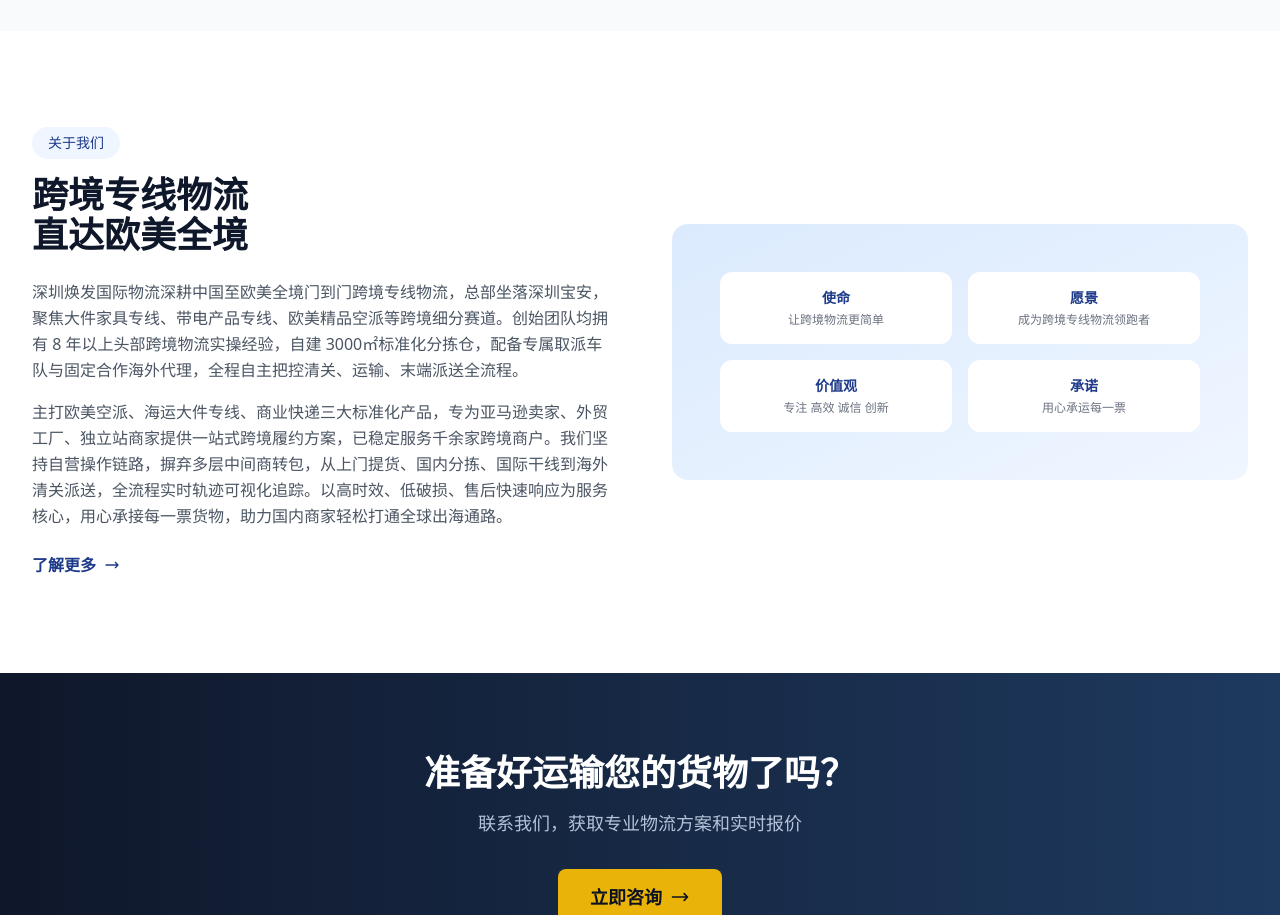
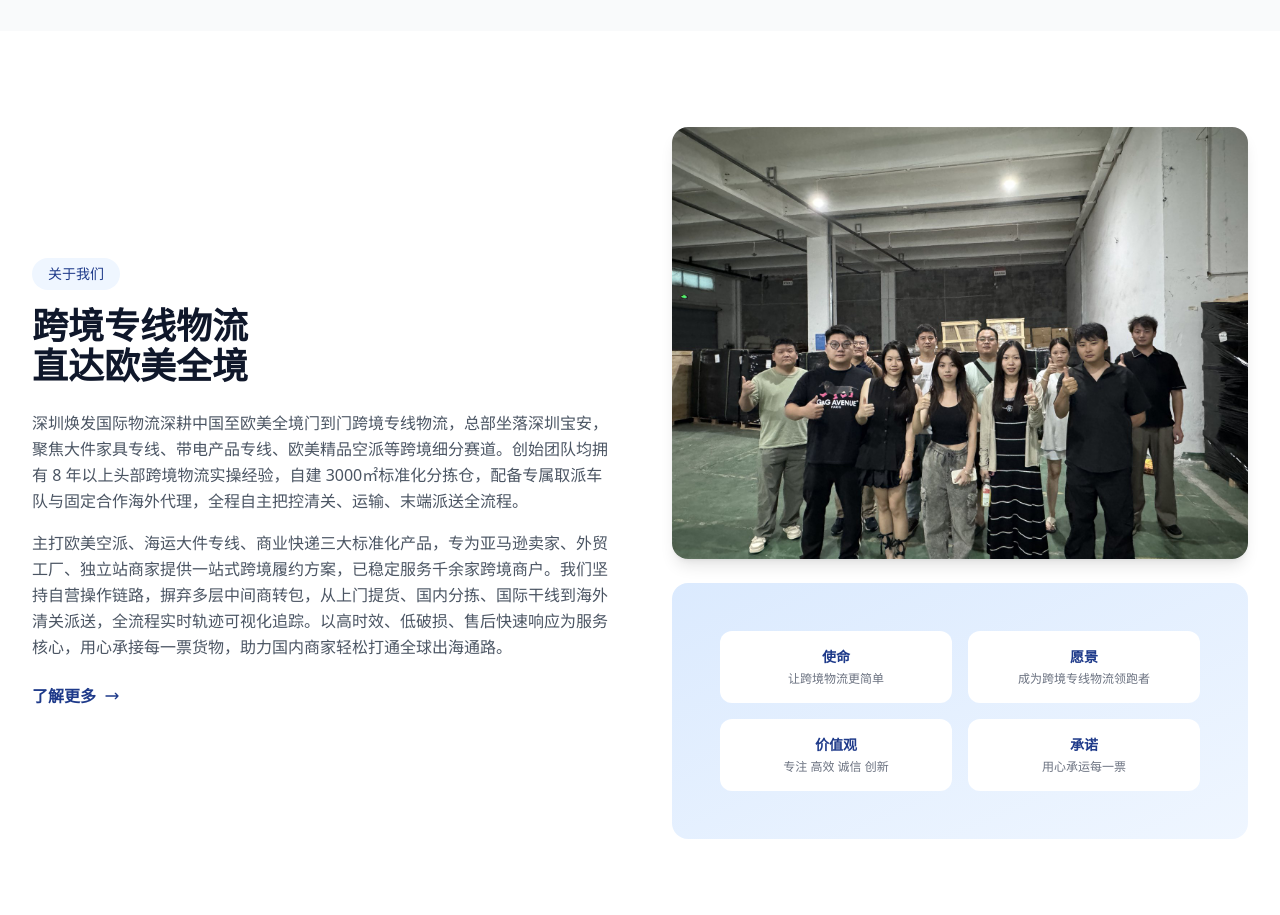
Before and after one commit to chengyao2323-sketch/huanfa-logistics, a Next.js app: page / in a window 1280 px wide. Shown: the part 1700-2615 px from the top of the page. Built offline with nearby package versions, Linux system fonts and the light colour scheme.

Commit message:
feat: add company photo beside about sections

```diff
--- a/src/app/about/page.tsx
+++ b/src/app/about/page.tsx
@@ -1,5 +1,6 @@
 "use client";
 
+import Image from "next/image";
 import { useT } from "@/i18n";
 
 const valueIcons = [
@@ -37,6 +38,16 @@ export default function AboutPage() {
         <div className="max-w-7xl mx-auto px-4 sm:px-6 lg:px-8">
           <div className="grid grid-cols-1 lg:grid-cols-2 gap-12 lg:gap-16 items-center">
             <div className="bg-gradient-to-br from-brand-100 to-brand-50 rounded-2xl p-8 lg:p-12 order-2 lg:order-1">
+              <div className="rounded-xl overflow-hidden mb-6">
+                <Image
+                  src="/about-company.jpg"
+                  alt="Huanfa International Logistics"
+                  width={1600}
+                  height={1200}
+                  className="w-full h-auto object-cover"
+                  sizes="(max-width: 1024px) 100vw, 50vw"
+                />
+              </div>
               <h3 className="text-lg font-bold text-brand-800 mb-4">{t.aboutPage.story.companyInfo}</h3>
               <p className="text-gray-700 leading-relaxed mb-4">{t.aboutPage.story.p1}</p>
               <p className="text-gray-700 leading-relaxed mb-4">{t.aboutPage.story.p2}</p>
--- a/src/app/page.tsx
+++ b/src/app/page.tsx
@@ -190,6 +190,16 @@ export default function HomePage() {
               </Link>
             </div>
             <div className="relative">
+              <div className="rounded-2xl overflow-hidden shadow-lg mb-6">
+                <Image
+                  src="/about-company.jpg"
+                  alt="Huanfa International Logistics"
+                  width={1600}
+                  height={1200}
+                  className="w-full h-auto object-cover"
+                  sizes="(max-width: 1024px) 100vw, 50vw"
+                />
+              </div>
               <div className="bg-gradient-to-br from-brand-100 to-brand-50 rounded-2xl p-8 lg:p-12">
                 <div className="grid grid-cols-2 gap-4">
                   {[t.about.mission, t.about.vision, t.about.values, t.about.promise].map((item) => (
```
Also changed, not shown: public/about-company.jpg (added).
